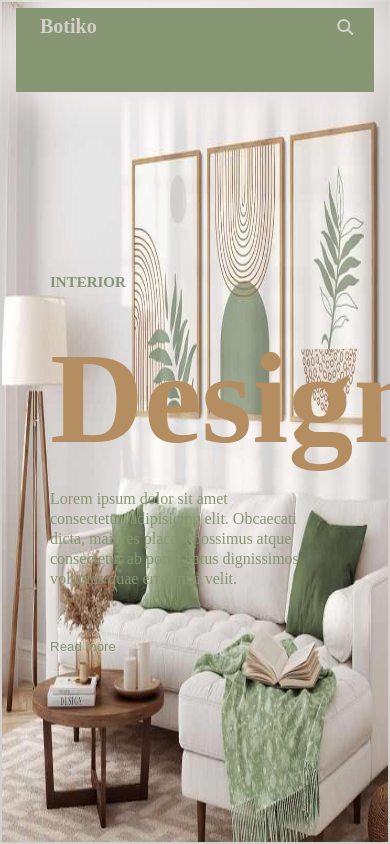
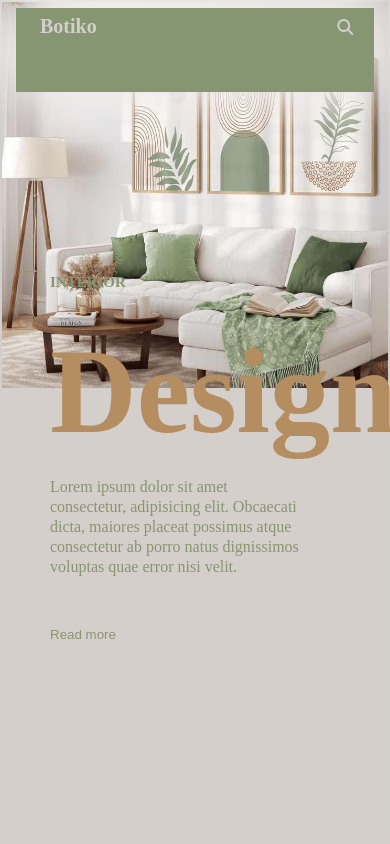
Before and after one commit to sakiynam/Design, a plain HTML site: page index.html in a window 390 px wide. Shown: the top 844 px of the page. Drawn offline with Linux system fonts and the light colour scheme.

Commit message:
Sarvinoz

```diff
--- a/css/responsive.css
+++ b/css/responsive.css
@@ -19,7 +19,7 @@
         .home_item1{
             width: 100%;
             background-image: url(/img/home.jpg);
-            background-size: 100% 100%;
+            background-size: 100%;
             background-repeat: no-repeat;
         }
 
@@ -35,7 +35,7 @@
 
         .home_item1 h1{
             color: #b48d60;
-            font-size: 130px;
+            font-size: 120px;
             padding-bottom: 1rem;
         }
 
```
